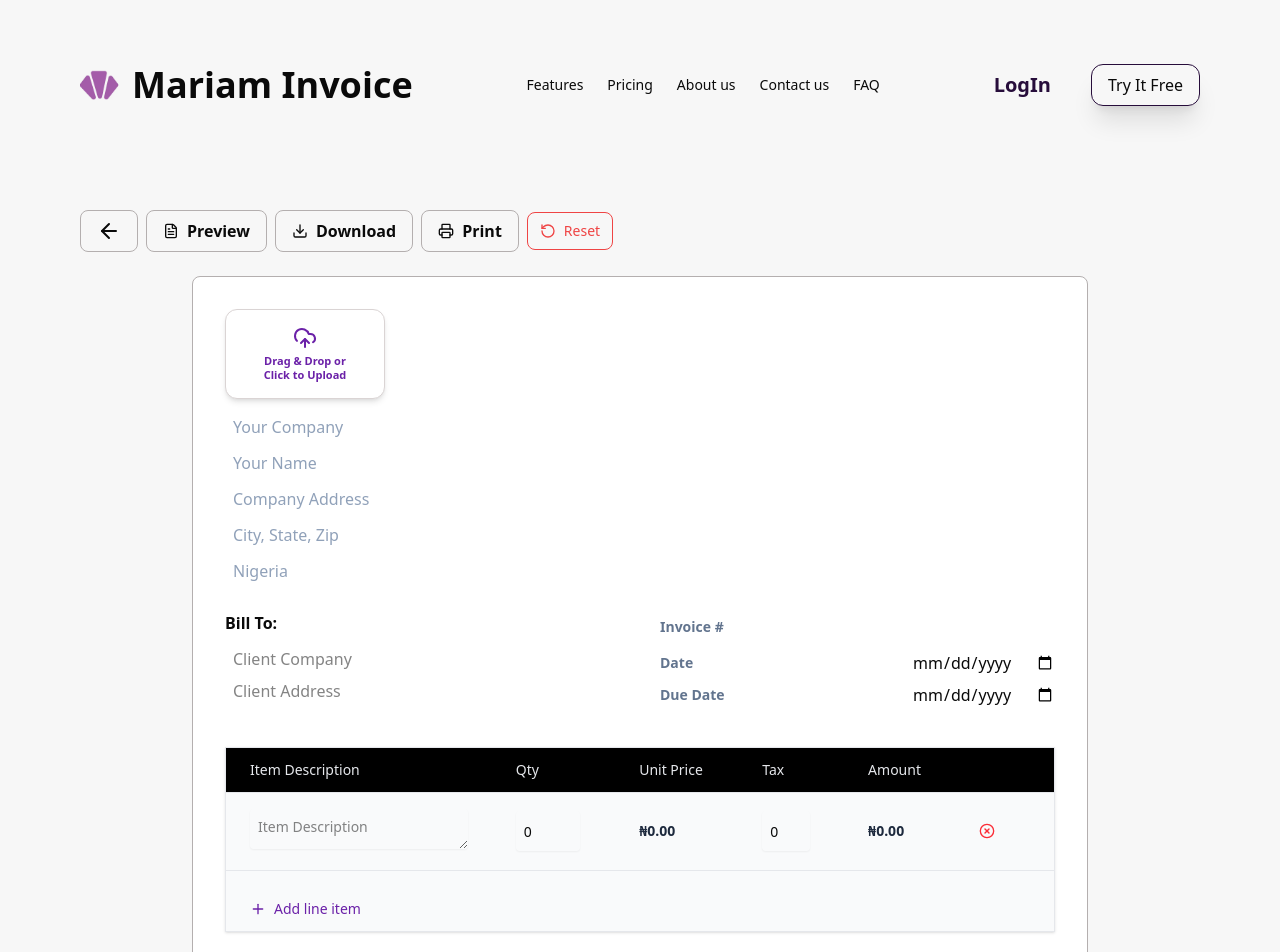
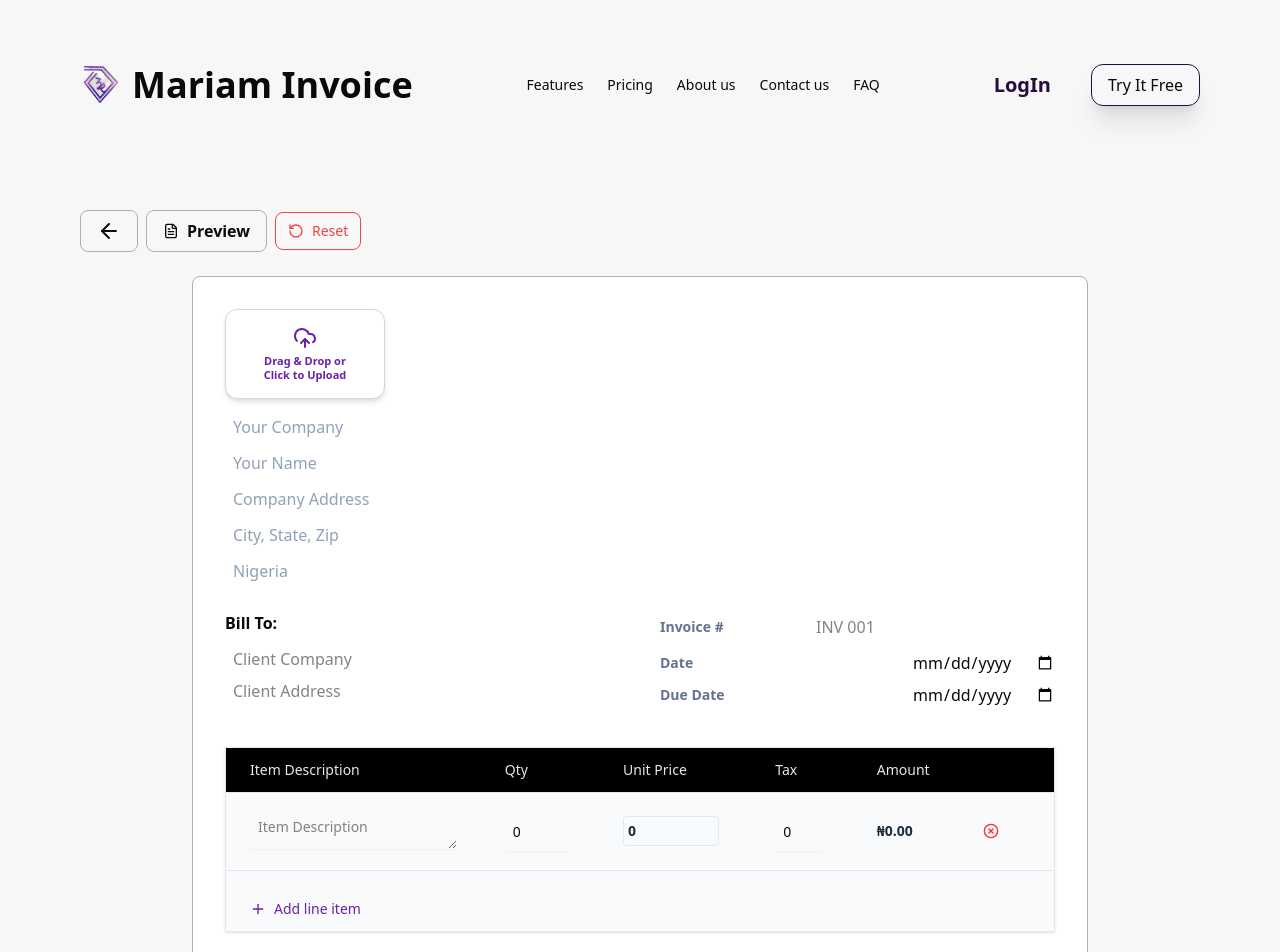
Before and after one commit to Ladymiaah/ig, a Next.js app: page /invoice/new in a window 1280 px wide. Shown: the top 952 px of the page. Built offline with nearby package versions, Linux system fonts and the light colour scheme.

Commit message:
fixes on the retail invoice

```diff
--- a/app/component/Header.tsx
+++ b/app/component/Header.tsx
@@ -12,7 +12,7 @@ export default function Header() {
       <nav className="py-10 sm:py-16 px-10 sm:px-20 flex justify-between items-center ">
         {/* logo & title */}
 <div className="flex items-center gap-3 ">
-    <Image src="/logo.png" alt="logo" width={40} height={40}  />
+    <Image src="/logo4.png" alt="logo" width={40} height={40}  />
     <Link href="/#hero" className="text-2xl sm:text-4xl text-accent font-bold ">Mariam Invoice</Link>
 
 </div>
--- a/app/invoice/new/FormPreview.tsx
+++ b/app/invoice/new/FormPreview.tsx
@@ -58,24 +58,27 @@ export default function FormPreview({
 
   return (
     <div id="invoice-download-area" className=" bg-[#ffffff] max-w-3xl mx-auto rounded-lg p-4 md:p-8 border border-[#b4afaf] mt-6">
-      <h1 className="text-2xl md:text-4xl font-medium text-center">Invoice</h1>
+
 
       {/* Company Info */}
 {/* Header Section with Logo and Company Info */}
       <div className="flex flex-col md:flex-row justify-between items-start  pb-6 border-b border-[#f9fafb]">
         <div >
+          <div className="flex justify-between items-center gap-4 md:w-100">
           {logoUrl ? (
             <img
               src={logoUrl}
               alt="Company Logo"
-              className="w-30 h-auto object-contain "
+              className="w-20 h-auto object-contain "
             />
           ) : (
             <div className="w-20 h-20 bg-[#e9e4e4] border-2 border-dashed border-[#b4afaf] rounded flex items-center justify-center text-gray-400 text-[10px] mb-4">
               No Logo
             </div>
           )}
-          <h2 className="text-xl font-bold text-[#4b2e2e]">{companyName}</h2>
+          <h1 className="text-2xl md:text-4xl font-medium text-center">Invoice</h1>
+          </div>
+          <h2 className="text-xl font-bold text-[#4b2e2e] mt-5">{companyName}</h2>
           <p className="text-xs text-[#475569]">{companyAddress}</p>
           <p className="text-xs text-[#475569]">{companyCity}, {companyCountry}</p>
         </div>
@@ -85,7 +88,7 @@ export default function FormPreview({
 
       {/* Client + Invoice Info */}
 
-      <div className="flex flex-row gap-6 justify-between mb-6">
+      <div className="flex flex-col md:flex-row gap-6 justify-between mb-6">
         <div className="w-2/5 md:w-1/2">
           <p className="text-sm font-bold  text-[#4b2e2e]">{clientCompany}</p>
           <p className="text-xs text-[#475569]">{clientAddress}</p>
@@ -105,11 +108,11 @@ export default function FormPreview({
     <thead className="bg-[#e9e4e4]">
       <tr>
         {/* We assign fixed percentage widths so it doesn't overflow */}
-        <th className="border px-2 py-2 text-left w-[40%]">Item</th>
-        <th className="border px-1 py-2 w-[10%]">Qty</th>
+        <th className="border px-2 py-2 text-left w-[30%] md:w-[40%]">Item</th>
+        <th className="border px-1 py-2 w-[8%]">Qty</th>
         <th className="border px-1 py-2 w-[15%]">Price</th>
-        <th className="border px-1 py-2 w-[15%]">Tax</th>
-        <th className="border px-2 py-2 text-right w-[20%]">Total</th>
+        <th className="border px-1 py-2 w-[8%]">Tax</th>
+        <th className="border px-2 py-2 text-right w-[25%]">Total</th>
       </tr>
     </thead>
     <tbody>
@@ -121,7 +124,7 @@ export default function FormPreview({
           <td className="border px-1 py-2 text-center">{item.qty}</td>
           <td className="border px-1 py-2 text-center">₦{item.unitPrice}</td>
           <td className="border px-1 py-2 text-center">{item.tax}%</td>
-          <td className="border px-2 py-2 text-right font-semibold">
+          <td className="border px-2 py-2 text-right  font-semibold">
             ₦{formatCurrency(item.amount)}
           </td>
         </tr>
--- a/app/invoice/new/FormTable.tsx
+++ b/app/invoice/new/FormTable.tsx
@@ -101,8 +101,17 @@ export default function FormTable({ tableData, setTableData }: FormTableProps) {
                   />
                 </td>
                 <td className="px-6 py-4">
-                   <div className="text-sm font-semibold text-slate-800">₦{formatCurrency(row.unitPrice)}</div>
-                </td>
+  <div className="flex items-center">
+    <input
+      type="number"
+      name="unitPrice"
+      value={row.unitPrice}
+      onChange={(e) => handleInputChange(index, e)}
+      className="w-24 rounded border border-slate-200 p-1 text-sm font-semibold text-slate-800 focus:border-blue-500 focus:outline-none"
+      placeholder="0.00"
+    />
+  </div>
+</td>
                 <td className="px-6 py-4">
                   <input
                     type="number"
--- a/app/invoice/new/page.tsx
+++ b/app/invoice/new/page.tsx
@@ -1,7 +1,7 @@
 "use client";
 
 import { useEffect, useState } from "react";
-import { ArrowLeft, Briefcase, Edit, FileText, RotateCcw } from "lucide-react";
+import { ArrowLeft, Edit, FileText } from "lucide-react";
 import FormPreview from "./FormPreview";
 import FormTable from "./FormTable";
 
@@ -105,9 +105,11 @@ export default function InvoicePage() {
         <div className="w-full">
 
           <div className="flex items-center gap-2 flex-wrap">
-            <Link href="/InvoiceTemplate"  className="gap-2 font-semibold rounded-lg py-2 px-4 border border-[#b4afaf]">
+            {!isPreview && (
+              <Link href="/InvoiceTemplate"  className="gap-2 font-semibold rounded-lg py-2 px-4 border border-[#b4afaf]">
                 <ArrowLeft size={24} />
-            </Link>
+              </Link>
+            )}
             <button
               onClick={() => setIsPreview(!isPreview)}
               className="flex items-center justify-center gap-2 font-semibold rounded-lg py-2 px-4 border border-[#b4afaf]"
@@ -126,11 +128,16 @@ export default function InvoicePage() {
             </button>
 
             {/* Download/Print buttons could go here */}
-            <DownloadButton
+            {isPreview && (
+              <div className="flex gap-2">
+  <DownloadButton
   targetId="invoice-download-area"
   fileName={`Invoice_${formData.invoiceNumber || "Draft"}.pdf`}
 />
             <PrintButton/>
+            </div>
+            )}
+
 
             <ResetButton onReset={handleReset} />
 
@@ -217,7 +224,7 @@ export default function InvoicePage() {
             <div className="flex flex-col w-full md:w-1/2 mt-6 gap-2">
                 <div className="flex items-center justify-between">
                     <label className="text-sm font-bold text-slate-500">Invoice #</label>
-                    <input name="invoiceNumber" value={formData.invoiceNumber} onChange={handleInputChange} className="bg-transparent h-8 rounded-md p-2 focus:outline-none focus:ring-1 focus:ring-purple-500" />
+                    <input name="invoiceNumber" placeholder="INV 001" value={formData.invoiceNumber} onChange={handleInputChange} className="bg-transparent h-8 rounded-md p-2 focus:outline-none focus:ring-1 focus:ring-purple-500" />
                 </div>
                 <div className="flex items-center justify-between">
                     <label className="text-sm font-bold text-slate-500">Date</label>
```
Also changed, not shown: public/logo4.png (added).
